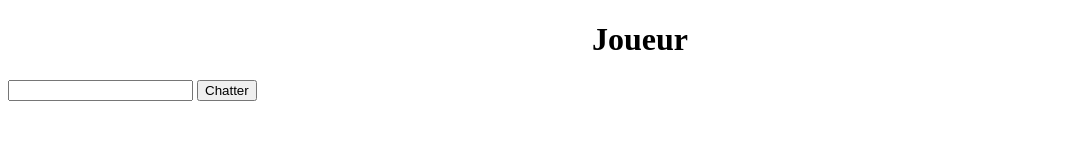
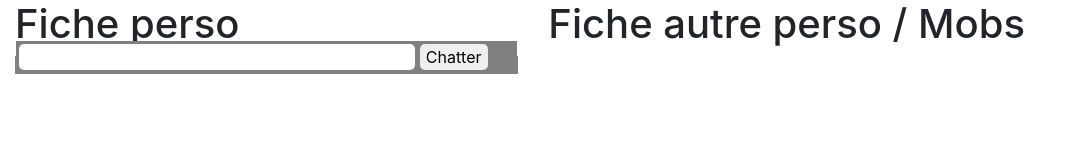
Before and after one commit to B3-NodeJS/JDR-Tool, a website: page public/player.html in a window 1280 px wide. Shown: the whole page, without its empty margins (0-1079 px from the left). Drawn offline with nearby package versions, Linux system fonts and the light colour scheme; no server answers.

Commit message:
Ajout style + check dans les sockets
Check si le message envoyé commence par "!"
Ajout du style de la page gameMaster et Player

```diff
--- /dev/null
+++ b/public/css/gm.css
@@ -0,0 +1,32 @@
+ul#messages {
+    list-style-type: none !important;
+}
+
+.chatting {
+    position: relative;
+    border: 1px solid grey;
+}
+
+#messages {
+    max-height: 90%;
+    overflow: auto;
+}
+
+#form {
+    position: absolute;
+    bottom: 0;
+    width: 100%;
+    background: grey;
+    padding: 3px;
+}
+
+#form #input {
+    width: 80%;
+    border-radius: 5px;
+    border: none;
+}
+
+#form .btnChat {
+    border-radius: 5px;
+    border: none;
+}
--- /dev/null
+++ b/public/css/player.css
@@ -0,0 +1,32 @@
+ul#messages {
+    list-style-type: none !important;
+}
+
+.chatting {
+    position: relative;
+    border: 1px solid grey;
+}
+
+#messages {
+    max-height: 90%;
+    overflow: auto;
+}
+
+#form {
+    position: absolute;
+    bottom: 0;
+    width: 100%;
+    background: grey;
+    padding: 3px;
+}
+
+#form #input {
+    width: 80%;
+    border-radius: 5px;
+    border: none;
+}
+
+#form .btnChat {
+    border-radius: 5px;
+    border: none;
+}
--- a/public/player.html
+++ b/public/player.html
@@ -4,15 +4,40 @@
     <meta charset="UTF-8">
     <meta http-equiv="X-UA-Compatible" content="IE=edge">
     <meta name="viewport" content="width=device-width, initial-scale=1.0">
+    <link rel="stylesheet" href="https://maxcdn.bootstrapcdn.com/bootstrap/4.0.0/css/bootstrap.min.css" integrity="sha384-Gn5384xqQ1aoWXA+058RXPxPg6fy4IWvTNh0E263XmFcJlSAwiGgFAW/dAiS6JXm" crossorigin="anonymous">
+
+    <link rel="stylesheet" href="/public/css/player.css"/>
+
     <title>Joueur</title>
 </head>
 <body>
-    <h1 style="text-align: center">Joueur</h1>
-    <ul id="messages"></ul>
-    <form id="form">
-        <input id="input" autocomplete="off">
-        <button>Chatter</button>
-    </form>
+    <div class="d-flex flex-row vh-100">
+        <div class="d-flex flex-column col-lg-5 h-100">
+            <div class="h-50">
+
+            <h1>Fiche perso</h1>
+
+            </div>
+
+            <div class="chatting h-50">
+                <ul id="messages"></ul>
+
+                <form id="form">
+                    <input id="input" autocomplete="off">
+                    <button class="btnChat">Chatter</button>
+                </form>
+            </div>
+        </div>
+        <div class="d-flex flex-column col-lg-7 h-100">
+            <h1>Fiche autre perso / Mobs</h1>
+
+        </div>
+    </div>
+
+
+
+
+
     <script src="/socket.io/socket.io.js"></script>
     <script>
         let socket = io();
@@ -38,5 +63,9 @@
             window.scrollTo(0, document.body.scrollHeight);
         });
     </script>
+
+    <script src="https://code.jquery.com/jquery-3.2.1.slim.min.js" integrity="sha384-KJ3o2DKtIkvYIK3UENzmM7KCkRr/rE9/Qpg6aAZGJwFDMVNA/GpGFF93hXpG5KkN" crossorigin="anonymous"></script>
+    <script src="https://cdnjs.cloudflare.com/ajax/libs/popper.js/1.12.9/umd/popper.min.js" integrity="sha384-ApNbgh9B+Y1QKtv3Rn7W3mgPxhU9K/ScQsAP7hUibX39j7fakFPskvXusvfa0b4Q" crossorigin="anonymous"></script>
+    <script src="https://maxcdn.bootstrapcdn.com/bootstrap/4.0.0/js/bootstrap.min.js" integrity="sha384-JZR6Spejh4U02d8jOt6vLEHfe/JQGiRRSQQxSfFWpi1MquVdAyjUar5+76PVCmYl" crossorigin="anonymous"></script>
 </body>
 </html>
```
Also changed, not shown: public/gm.html (+29 -10 lines), socket.js (+20 -3 lines).
